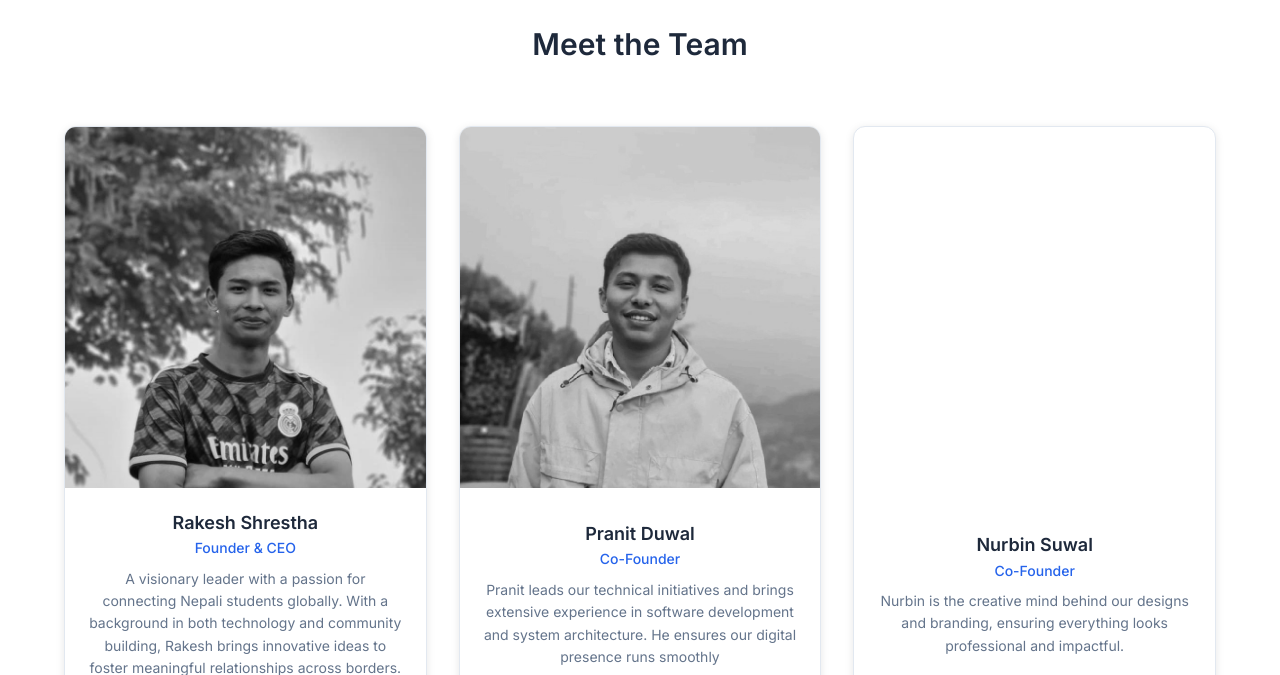
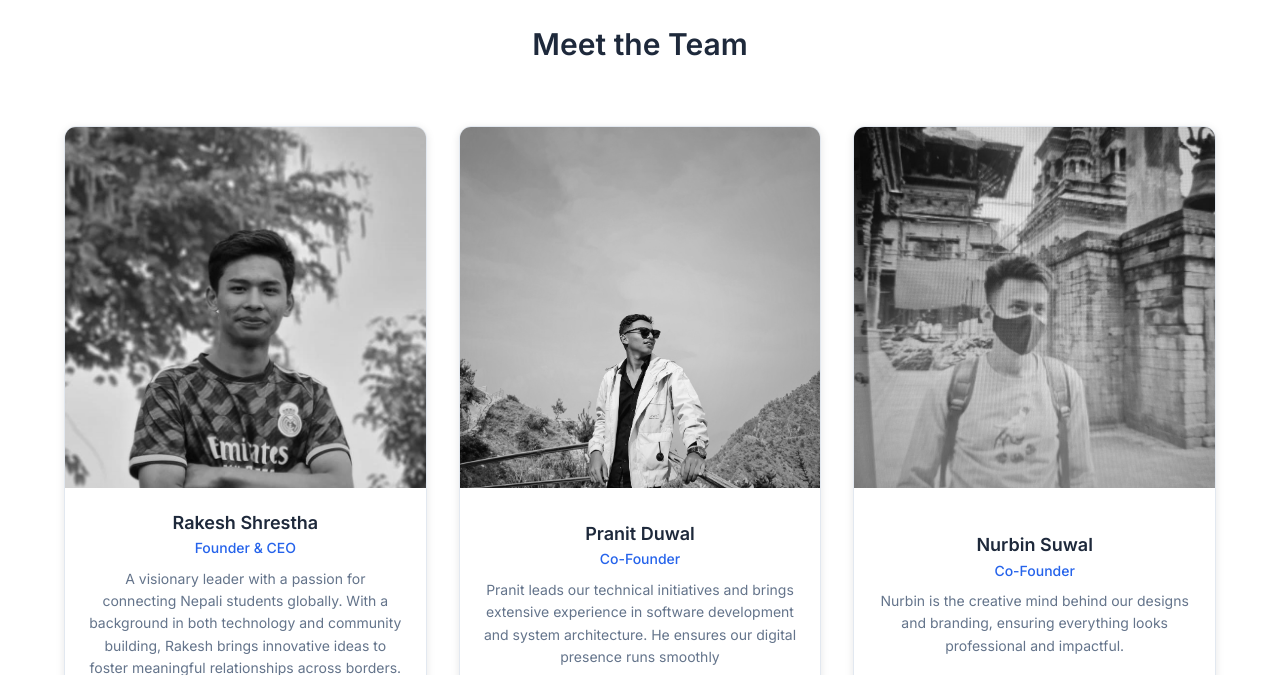
Before and after one commit to rakeshshresthaa/culturalweb, a plain HTML site: page about.html in a window 1280 px wide. Shown: the part 820-1495 px from the top of the page. Drawn offline with Linux system fonts and the light colour scheme.

Commit message:
Update team member images and add VSCode settings
- Replaced team member images with new files for Pranit Duwal and Nurbin Suwal.
- Removed outdated image for Rakesh.
- Added VSCode settings for live server configuration.

```diff
--- a/about.html
+++ b/about.html
@@ -101,7 +101,7 @@
                 </div>
                 <div class="team-card">
                     <div class="team-photo-container">
-                        <img src="images/Pranit.jpeg" alt="Photo of Pranit Duwal" class="team-photo">
+                        <img src="images/pranit.jpg" alt="Photo of Pranit Duwal" class="team-photo">
                     </div>
                     <div class="team-info">
                         <h3 class="team-name">Pranit Duwal</h3>
@@ -115,7 +115,7 @@
                 </div>
                 <div class="team-card">
                     <div class="team-photo-container">
-                        <img src="images/nurbin.gif" alt="Photo of Nurbin Suwal" class="team-photo">
+                        <img src="images/nurbin.jpg" alt="Photo of Nurbin Suwal" class="team-photo">
                     </div>
                     <div class="team-info">
                         <h3 class="team-name">Nurbin Suwal</h3>
```
Also changed, not shown: images/nurbin.jpg (added), images/pranit.jpg (added), images/rakesh.jpeg (deleted).
